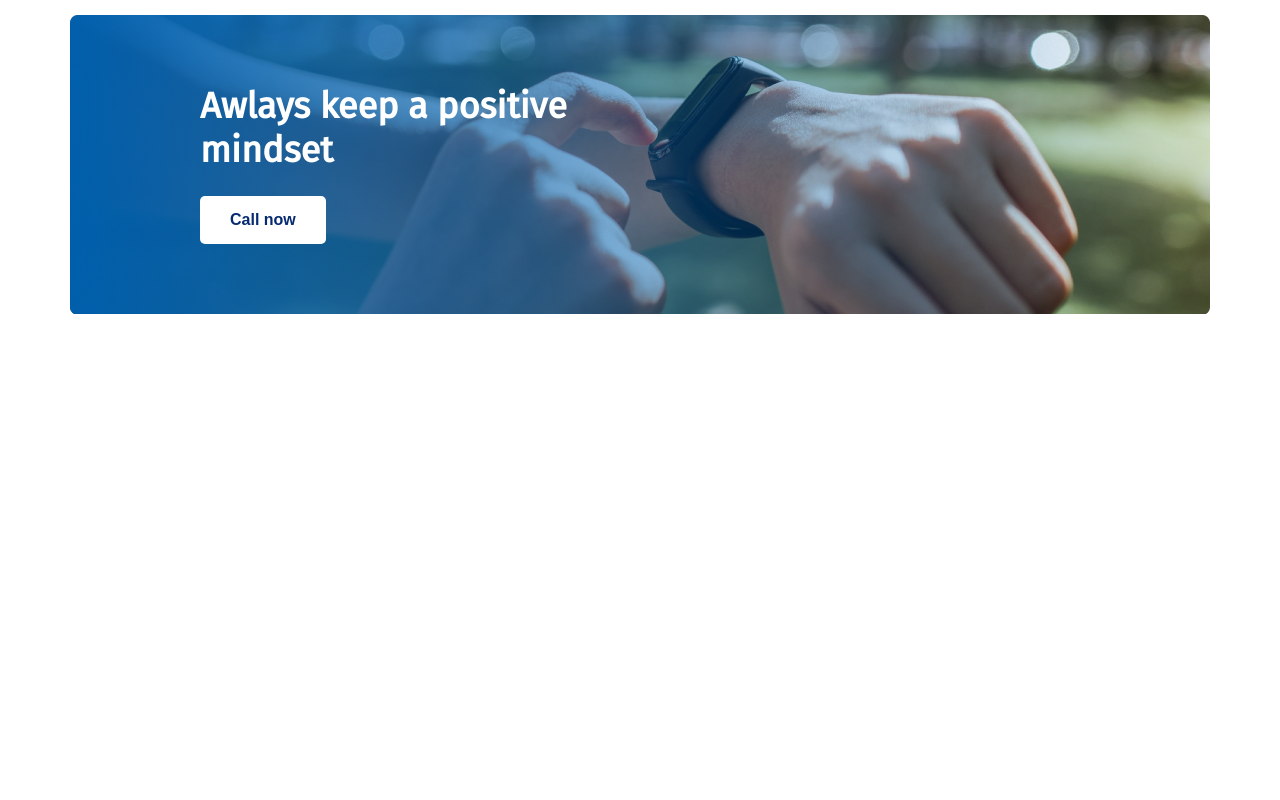
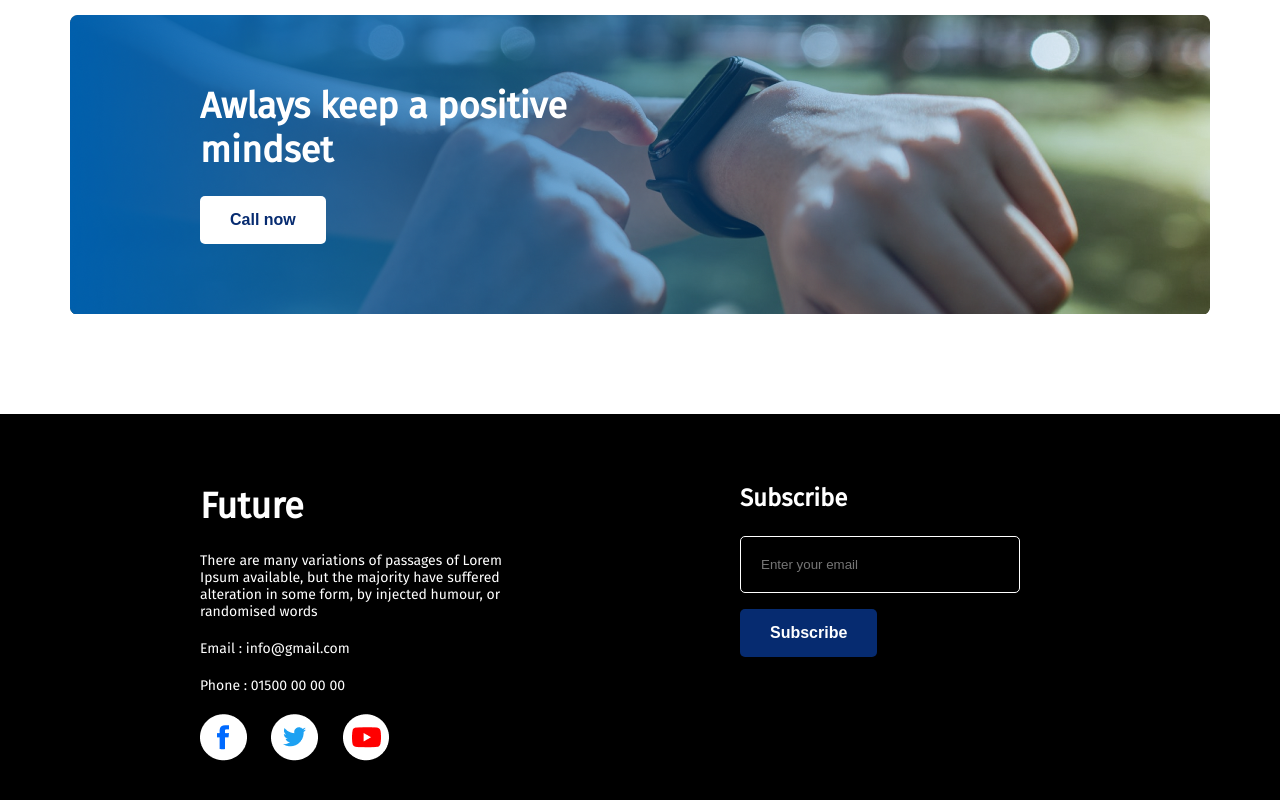
Before and after one commit to fatemaahad7/positive-website, a plain HTML site: page index.html in a window 1280 px wide. Shown: the part 1726-2526 px from the top of the page. Before the commit the page ends 2140 px from the top, so only its background shows below. Drawn offline with Linux system fonts and the light colour scheme.

Commit message:
footer section added

```diff
--- a/index.html
+++ b/index.html
@@ -73,6 +73,23 @@
             </div>
         </section>
     </main>
-    <footer></footer>
+    <footer>
+        <div class="footer-item">
+            <h3 class="section-title">Future</h3>
+            <p>There are many variations of passages of Lorem Ipsum available, but the majority have suffered alteration in some form, by injected humour, or randomised words</p>
+            <p>Email : info@gmail.com</p>
+            <p>Phone : 01500 00 00 00</p>
+            <div>
+                <img src="images/icons/fb.png" alt="">
+                <img src="images/icons/twitter.png" alt="">
+                <img src="images/icons/youtube.png" alt="">
+            </div>
+        </div>
+        <div class="footer-item">
+            <h3 class="section-title" id="subscribe">Subscribe</h3>
+            <input type="email" placeholder="Enter your email">
+            <button class="primary-btn">Subscribe</button>
+        </div>
+    </footer>
 </body>
 </html>
--- a/styles.css
+++ b/styles.css
@@ -114,3 +114,37 @@ body {
     color: #062b70;
     background-color: white;
 }
+
+
+/* -------------- FOOTER SECTION STYLES --------------*/
+footer {
+    color: white;
+    background-color: black;
+    height: 280px;
+    padding: 70px 200px;
+    display: flex;
+    gap: 200px;
+    align-items: flex-start;
+}
+.footer-item {
+    width: 60%;
+}
+.footer-item p {
+    margin-bottom: 20px;
+    font-size: 14px;
+}
+.footer-item img {
+    margin-right: 20px;
+}
+#subscribe {
+    font-size: 24px;
+}
+.footer-item input {
+    color: white;
+    background-color: black;
+    border: 1px solid white;
+    border-radius: 5px;
+    padding: 20px;
+    width: 70%;
+    margin-bottom: 16px;
+}
```
